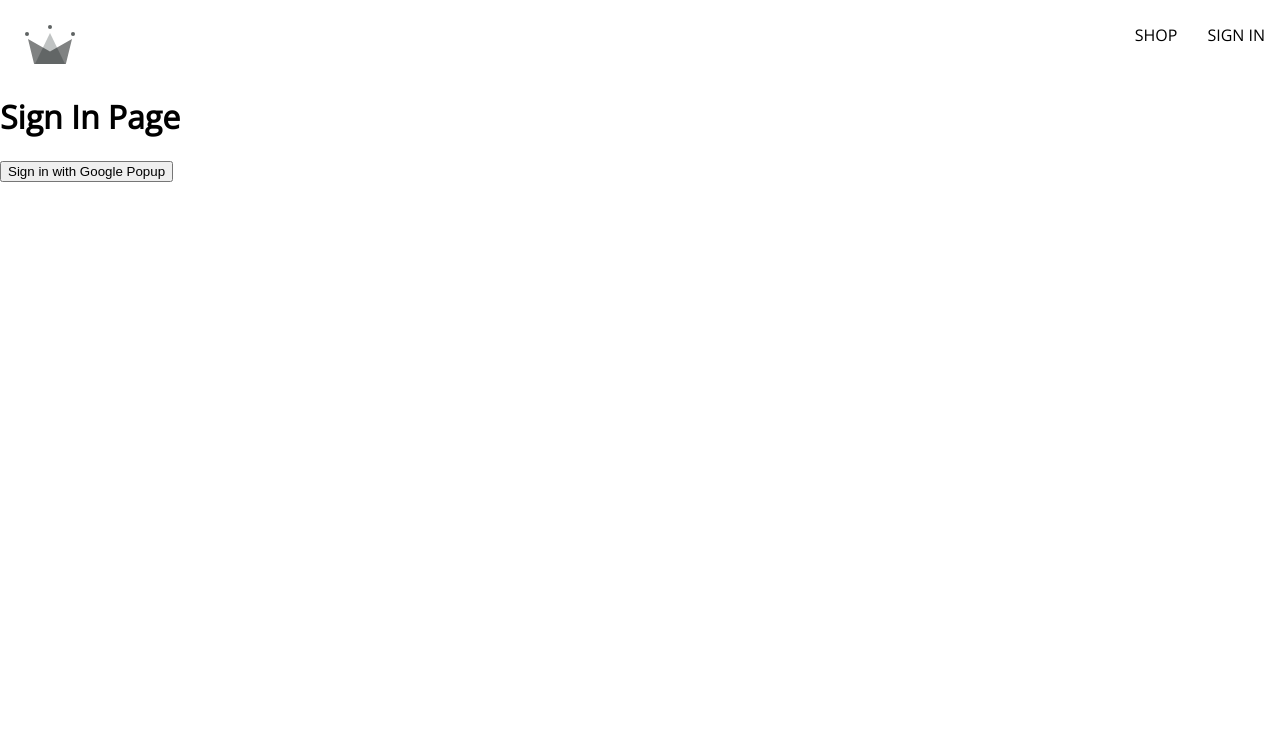
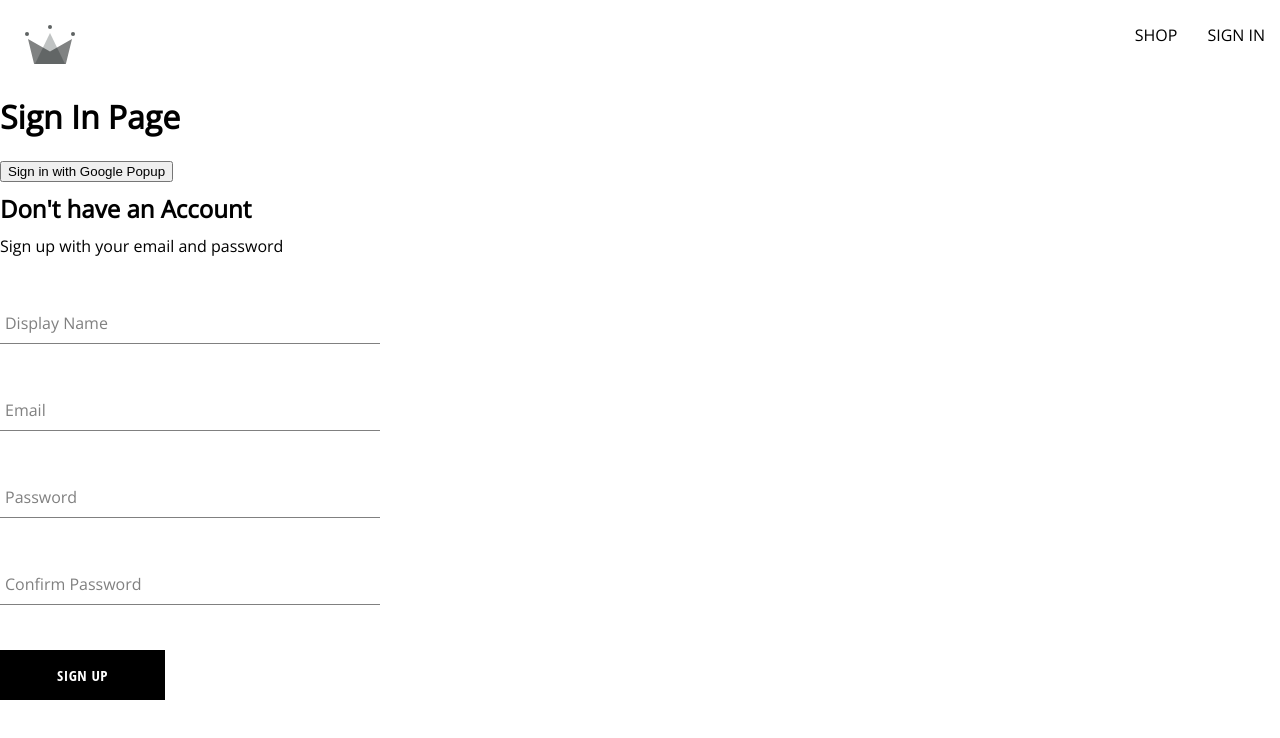
Before and after one commit to Pg1606/CRWN-Clothing, a React (Create React App) app: page /sign-in in a window 1280 px wide. Shown: the top 738 px of the page. Built offline with nearby package versions, Linux system fonts and the light colour scheme.

Commit message:
created sign up component, the form input component, button component

```diff
--- /dev/null
+++ b/src/components/button/button.component.jsx
@@ -0,0 +1,27 @@
+/*
+default
+
+inverted
+
+google sign in
+*/
+
+import './button.styles.scss';
+
+const BUTTON_TYPE_CLASSES = {
+  google: 'google-sign-in',
+  inverted: 'inverted'
+}
+
+const Button = ({ children, buttonType, ...otherProps }) => {
+  return (
+    <button
+      className={`button-container ${BUTTON_TYPE_CLASSES[buttonType]}`}
+      {...otherProps}
+    >
+      {children}
+    </button>
+  );
+};
+
+export default Button;
--- /dev/null
+++ b/src/components/button/button.styles.scss
@@ -0,0 +1,46 @@
+.button-container {
+  min-width: 165px;
+  width: auto;
+  height: 50px;
+  letter-spacing: 0.5px;
+  line-height: 50px;
+  padding: 0 35px 0 35px;
+  font-size: 15px;
+  background-color: black;
+  color: white;
+  text-transform: uppercase;
+  font-family: 'Open Sans Condensed';
+  font-weight: bolder;
+  border: none;
+  cursor: pointer;
+  display: flex;
+  justify-content: center;
+
+  &:hover {
+    background-color: white;
+    color: black;
+    border: 1px solid black;
+  }
+
+  &.google-sign-in {
+    background-color: #4285f4;
+    color: white;
+
+    &:hover {
+      background-color: #357ae8;
+      border: none;
+    }
+  }
+
+  &.inverted {
+    background-color: white;
+    color: black;
+    border: 1px solid black;
+
+    &:hover {
+      background-color: black;
+      color: white;
+      border: none;
+    }
+  }
+}
--- /dev/null
+++ b/src/components/form-input/form-input.component.jsx
@@ -0,0 +1,20 @@
+import './form-input.styles.scss';
+
+const FormInput = ({ label, ...otherProps }) => {
+  return (
+    <div className='group'>
+      <input className='form-input' {...otherProps} />
+      {label && (
+        <label
+          className={`${
+            otherProps.value.length ? 'shrink' : ''
+          } form-input-label`}
+        >
+          {label}
+        </label>
+      )}
+    </div>
+  )
+}
+
+export default FormInput;
--- /dev/null
+++ b/src/components/form-input/form-input.styles.scss
@@ -0,0 +1,54 @@
+$sub-color: grey;
+$main-color: black;
+
+@mixin shrinkLabel {
+  top: -14px;
+  font-size: 12px;
+  color: $main-color;
+}
+
+.group {
+  position: relative;
+  margin: 45px 0;
+
+  .form-input {
+    background: none;
+    background-color: white;
+    color: $sub-color;
+    font-size: 18px;
+    padding: 10px 10px 10px 5px;
+    display: block;
+    width: 100%;
+    border: none;
+    border-radius: 0;
+    border-bottom: 1px solid $sub-color;
+    margin: 25px 0;
+
+    &:focus {
+      outline: none;
+    }
+
+    &:focus ~ .form-input-label {
+      @include shrinkLabel();
+    }
+  }
+
+  input[type='password'] {
+    letter-spacing: 0.3em;
+  }
+
+  .form-input-label {
+    color: $sub-color;
+    font-size: 16px;
+    font-weight: normal;
+    position: absolute;
+    pointer-events: none;
+    left: 5px;
+    top: 10px;
+    transition: 300ms ease all;
+
+    &.shrink {
+      @include shrinkLabel();
+    }
+  }
+}
--- /dev/null
+++ b/src/components/sign-up-form/sign-up-form.component.jsx
@@ -0,0 +1,105 @@
+import { useState } from "react";
+
+import FormInput from "../form-input/form-input.component";
+import Button from "../button/button.component";
+
+import {
+  createAuthUserWithEmailAndPassword,
+  createUserDocumentFromAuth
+} from "../../utils/firebase/firebase.utils";
+
+import './sign-up-form.styles.scss';
+
+const defaultFormFields = {
+  displayName: '',
+  email: '',
+  password: '',
+  confirmPassword: ''
+}
+
+const SignUpForm = () => {
+  const [formFields, setFormFields] = useState(defaultFormFields);
+  const { displayName, email, password, confirmPassword } = formFields;
+
+  const resetFormFields = () => {
+    setFormFields(formFields => (defaultFormFields));
+  }
+
+  const handleSubmit = async (event) => {
+    event.preventDefault();
+
+    if(password !== confirmPassword) {
+      alert("Passwords do not match");
+      return;
+    }
+
+    try {
+      const { user } = await createAuthUserWithEmailAndPassword(
+        email,
+        password
+      );
+
+      await createUserDocumentFromAuth(user, { displayName });
+      resetFormFields();
+    } catch(error) {
+      if(error.code === 'auth/email-already-in-use') {
+        alert('cannot create user, email already in use');
+      } else {
+        console.log("user creation encountered an error", error);
+      }
+    }
+  };
+
+  const handleChange = (event) => {
+    const { name, value } = event.target;
+
+    setFormFields(formFields => ({ ...formFields, [name]: value }))
+  };//this is to check the prev state of the fields u can imagine formfeilds as prevState
+
+  return (
+    <div className="sign-up-container">
+      <h2>Don't have an Account</h2>
+      <span>Sign up with your email and password</span>
+      <form onSubmit={handleSubmit}>
+        <FormInput
+          label="Display Name"
+          type="text"
+          required
+          onChange={handleChange}
+          name="displayName"
+          value={displayName}
+        />
+
+        <FormInput
+          label="Email"
+          type="email"
+          required
+          onChange={handleChange}
+          name="email"
+          value={email}
+        />
+
+        <FormInput
+          label="Password"
+          type="password"
+          required
+          onChange={handleChange}
+          name="password"
+          value={password}
+        />
+
+        <FormInput
+          label="Confirm Password"
+          type="password"
+          required
+          onChange={handleChange}
+          name="confirmPassword"
+          value={confirmPassword}
+        />
+        <Button type="submit">Sign Up</Button>
+      </form>
+    </div>
+  );
+};
+
+export default SignUpForm;
--- /dev/null
+++ b/src/components/sign-up-form/sign-up-form.styles.scss
@@ -0,0 +1,9 @@
+.sign-up-container {
+  display: flex;
+  flex-direction: column;
+  width: 380px;
+
+  h2 {
+    margin: 10px 0;
+  }
+}
--- a/src/routes/sign-in/sign-in.component.jsx
+++ b/src/routes/sign-in/sign-in.component.jsx
@@ -1,17 +1,38 @@
-import { signInWithGooglePopup, createUserDocumentFromAuth } from '../../utils/firebase/firebase.utils';
+//import { useEffect } from 'react';
+//import { getRedirectResult } from 'firebase/auth';
+
+import {
+  //auth,
+  signInWithGooglePopup,
+  //signInWithGoogleRedirect,
+  createUserDocumentFromAuth
+} from '../../utils/firebase/firebase.utils';
+
+import SignUpForm from '../../components/sign-up-form/sign-up-form.component';
 
 const SignIn = () => {
+  // useEffect(() => {
+  //   const asyncFn = async () => {
+  //     const response = await getRedirectResult(auth);
+
+  //     if(response) {
+  //       const userDocRef = await createUserDocumentFromAuth(response.user);
+  //     }
+  //   };
+  //   asyncFn();
+  // }, []);
+  //<button onClick={signInWithGoogleRedirect}>Sign in with Google Redirect</button>
+
   const logGoogleUser = async () => {
-    const {user} = await signInWithGooglePopup();
+    const { user } = await signInWithGooglePopup();
     const userDocRef = await createUserDocumentFromAuth(user);
   };
 
   return (
     <div>
       <h1>Sign In Page</h1>
-      <button onClick={logGoogleUser}>
-        Sign in with Google Popup
-      </button>
+      <button onClick={logGoogleUser}>Sign in with Google Popup</button>
+      <SignUpForm />
     </div>
   );
 };
--- a/src/utils/firebase/firebase.utils.js
+++ b/src/utils/firebase/firebase.utils.js
@@ -1,9 +1,10 @@
 import { initializeApp } from 'firebase/app';
 import {
   getAuth,
-  signInWithRedirect,
+  //signInWithRedirect,
   signInWithPopup,
-  GoogleAuthProvider
+  GoogleAuthProvider,
+  createUserWithEmailAndPassword
 } from 'firebase/auth';
 import { getFirestore, doc, getDoc, setDoc } from 'firebase/firestore'; //getDoc - setting documents data //setDoc - getting documents data //collection->document->data
 
@@ -19,18 +20,19 @@
 // Initialize Firebase
 const firebaseApp = initializeApp(firebaseConfig);
 
-const provider = new GoogleAuthProvider();//this is a class that's why new keyword
+const googleProvider = new GoogleAuthProvider();//this is a class that's why new keyword
 
-provider.setCustomParameters({
+googleProvider.setCustomParameters({
   prompt: "select_account"
 });
 
-export const auth = getAuth();//u want only 1 authentication for ur web app for its lifetime so only initialized once.
-export const signInWithGooglePopup = () => signInWithPopup(auth, provider);
+export const auth = getAuth();//u want only 1 authentication for ur web app for its lifetime so only initialized once.//instances
+export const signInWithGooglePopup = () => signInWithPopup(auth, googleProvider);
+//export const signInWithGoogleRedirect = () => signInWithRedirect(auth, googleProvider);
 
 export const db = getFirestore();
 
-export const createUserDocumentFromAuth = async (userAuth) => {
+export const createUserDocumentFromAuth = async (userAuth, additionalInformation = {}) => {
   const userDocRef = doc(db, 'users', userAuth.uid);
 
   const userSnapshot = await getDoc(userDocRef);
@@ -47,6 +49,7 @@
         displayName,
         email,
         createdAt,
+        ...additionalInformation,
       });
     } catch (error) {
       console.log('error creating the user', error.message);
@@ -57,3 +60,9 @@
   //return userDecRef
   return userDocRef;
 };
+
+export const createAuthUserWithEmailAndPassword = async (email, password) => {
+  if (!email || !password) return;
+
+  return await createUserWithEmailAndPassword(auth, email, password);
+};
```
